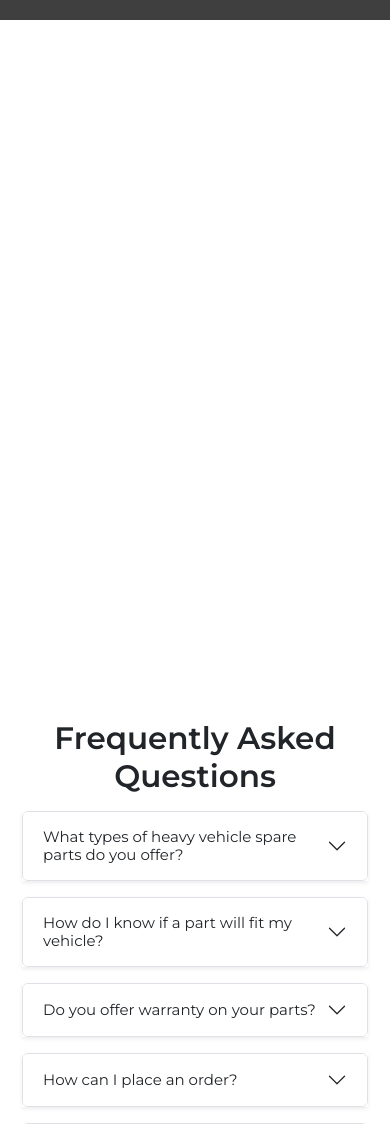
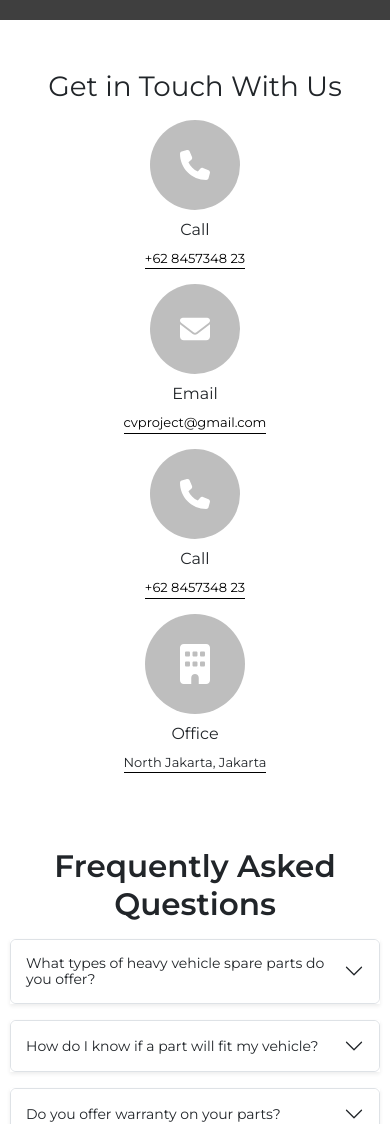
Before and after one commit to oktaf99/cv-website-project, a React (Vite) app: page /contact in a window 390 px wide. Shown: the part 444-1568 px from the top of the page. Built offline with nearby package versions, Linux system fonts and the light colour scheme; grey boxes are pictures that could not be loaded.

Commit message:
update 22 March 2024

```diff
--- a/index.html
+++ b/index.html
@@ -3,6 +3,12 @@
   <head>
     <meta charset="UTF-8" />
     <meta name="viewport" content="width=device-width, initial-scale=1.0" />
+    <link
+      rel="stylesheet"
+      href="https://cdn.jsdelivr.net/npm/bootstrap@5.3.2/dist/css/bootstrap.min.css"
+      integrity="sha384-T3c6CoIi6uLrA9TneNEoa7RxnatzjcDSCmG1MXxSR1GAsXEV/Dwwykc2MPK8M2HN"
+      crossorigin="anonymous"
+    />
     <!-- Google Font -->
     <link rel="preconnect" href="https://fonts.googleapis.com" />
     <link rel="preconnect" href="https://fonts.gstatic.com" crossorigin />
--- a/src/components/Faq.jsx
+++ b/src/components/Faq.jsx
@@ -7,23 +7,21 @@ import "../styles/component.css";
 const Faq = () => {
   return (
     <div className="faq">
-      <Container className="d-flex flex-column align-items-center gap-2 gap-lg-4">
+      <Container className="d-flex flex-column align-items-center gap-3 gap-lg-4">
         <Row>
-          <Col className="text-center faq-title">
-            <h1 className="display-5">Frequently Asked Questions</h1>
+          <Col className="text-center faq-title position-relative">
+            <h1 className="display-5 m-0">Frequently Asked Questions</h1>
           </Col>
         </Row>
         <Row className="faq-content row-cols-lg-2 row-cols-1 row-gap-3">
           {faq.map((data) => {
             return (
-              <Col key={data.id}>
-                <Accordion className="shadow-sm">
-                  <Accordion.Item eventKey={data.eventKey}>
-                    <Accordion.Header>{data.title}</Accordion.Header>
-                    <Accordion.Body>{data.desc}</Accordion.Body>
-                  </Accordion.Item>
-                </Accordion>
-              </Col>
+              <Accordion key={data.id} className="shadow-sm p-0">
+                <Accordion.Item eventKey={data.eventKey}>
+                  <Accordion.Header>{data.title}</Accordion.Header>
+                  <Accordion.Body>{data.desc}</Accordion.Body>
+                </Accordion.Item>
+              </Accordion>
             );
           })}
         </Row>
--- a/src/components/ModalProduct.jsx
+++ b/src/components/ModalProduct.jsx
@@ -1,6 +1,5 @@
 import React from "react";
-
-import { Row, Col } from "react-bootstrap";
+import Carousel from "react-bootstrap/Carousel";
 
 import { spareParts } from "../assets/data/index";
 import { FontAwesomeIcon } from "@fortawesome/react-fontawesome";
@@ -16,10 +15,10 @@ const ModalProduct = ({ activeID, setShowModal }) => {
   const buttonHandler = (url) => {
     window.open(url, "_blank");
   };
-  //
+  //onClick={(e) => setShowModal(false)}
   return (
-    <div className="overlay" onClick={(e) => setShowModal(false)}>
-      <div className="modal-product">
+    <div className="overlay">
+      {/* <div className="modal-product">
         <div className="modal-image w-100 d-flex justify-content-center align-items-center">
           <img src={product.image} alt="" className="main-img" />
         </div>
@@ -40,8 +39,34 @@ const ModalProduct = ({ activeID, setShowModal }) => {
         <button className="closeBtn" onClick={() => setShowModal(false)}>
           <FontAwesomeIcon icon={faXmark} />
         </button>
+      </div> */}
+
+      <div className="modal-product">
+        <Carousel className="modal-image w-100 text-center">
+          <Carousel.Item>
+            <img src={product.image} alt="" className="main-img" />
+          </Carousel.Item>
+          <Carousel.Item>
+            <img src={product.image2} alt="" className="main-img" />
+          </Carousel.Item>
+        </Carousel>
+
+        <div className="modal-body w-100 py-2 py-lg-4 py-md-4 py-sm-0">
+          <h3>{product.name}</h3>
+          <p>{product.category}</p>
+          <div className="btn-modal">
+            <button
+              onClick={() => buttonHandler("https://wa.me/+6285811482792/")}
+            >
+              Interesting ? <FontAwesomeIcon icon={faPhone} />
+            </button>
+          </div>
+        </div>
+
+        <button className="closeBtn" onClick={() => setShowModal(false)}>
+          <FontAwesomeIcon icon={faXmark} />
+        </button>
       </div>
-
     </div>
   );
 };
--- a/src/pages/ContactPage.jsx
+++ b/src/pages/ContactPage.jsx
@@ -1,22 +1,22 @@
 import React from "react";
-import { Container } from "react-bootstrap";
+import { Col, Container } from "react-bootstrap";
 
 import Helmet from "../components/Helmet";
-import Faq from "../components/Faq"
+import Faq from "../components/Faq";
 import BgCommonSection from "../assets/img/1.jpg";
 
 import { FontAwesomeIcon } from "@fortawesome/react-fontawesome";
 import { faPhone } from "@fortawesome/free-solid-svg-icons";
 import { faEnvelope } from "@fortawesome/free-solid-svg-icons";
-import { faMapPin } from "@fortawesome/free-solid-svg-icons";
+import { faBuilding } from "@fortawesome/free-solid-svg-icons";
 
 import "../styles/contactpage.css";
 
 const ContactPage = () => {
   return (
     <Helmet title="Contact">
-       {/* Common Section */}
-       <section
+      {/* Common Section */}
+      <section
         className="commonSection text-center"
         style={{
           backgroundImage: `url(${BgCommonSection})`,
@@ -31,10 +31,34 @@ const ContactPage = () => {
         </div>
       </section>
 
-       {/* Contact Section */}
+      {/* Contact Section */}
       <section id="contactPage">
-        <Container>
-
+        <Container className="d-flex flex-column justify-content-center align-item-center gap-3 gap-lg-5 p-0">
+          <div className="contact-title text-center">
+            <h1 className="display-6 m-0">Get in Touch With Us</h1>
+          </div>
+          <div className="app-wrapper">
+            <div className="contact-icon">
+              <FontAwesomeIcon icon={faPhone} />
+              <h5>Call</h5>
+              <a href="">+62 8457348 23</a>
+            </div>
+            <div className="contact-icon">
+              <FontAwesomeIcon icon={faEnvelope} />
+              <h5>Email</h5>
+              <a href="">cvproject@gmail.com</a>
+            </div>
+            <div className="contact-icon">
+              <FontAwesomeIcon icon={faPhone} />
+              <h5>Call</h5>
+              <a href="">+62 8457348 23</a>
+            </div>
+            <div className="contact-icon">
+              <FontAwesomeIcon icon={faBuilding} />
+              <h5>Office</h5>
+              <p>North Jakarta, Jakarta</p>
+            </div>
+          </div>
         </Container>
       </section>
 
--- a/src/styles/component.css
+++ b/src/styles/component.css
@@ -80,23 +80,27 @@
 }
 
 .modal-product {
-  display: grid;
-  grid-template-columns: repeat(auto-fit, minmax(300px, 1fr));
-  max-width: 850px;
+  /* display: grid;
+  grid-template-columns: repeat(auto-fit, minmax(300px, 1fr)); */
+  display: flex;
+  flex-direction: column;
+  justify-content: center;
+  align-items: center;
   margin-top: 0;
+  max-width: 600px;
   width: 100%;
-  height: 450px;
+  height: 550px;
   background: #fff;
   border-radius: 20px;
-  padding: 20px;
+  padding: 10px;
   animation-name: slideIn;
   animation-duration: 0.4s;
   overflow: hidden;
-  position: relative;
-  /* position: absolute;
+  /* position: relative; */
+  position: absolute;
   top: 50%;
   left: 50%;
-  transform: translate(-50%, -50%); */
+  transform: translate(-50%, -50%);
 }
 
 @keyframes slideIn {
@@ -110,11 +114,16 @@
   }
 }
 
-/* .modal-product .modal-image {
+.carousel .carousel-control-next span {
+  color: #000;
+}
+
+.modal-image {
   display: flex;
   justify-content: center;
   align-items: center;
-} */
+  height: 70%;
+}
 
 .modal-product .main-img {
   max-width: 400px;
@@ -124,17 +133,23 @@
   object-fit: contain;
 }
 
+
+
 .modal-body {
   display: flex;
   flex-direction: column;
-  gap: 10px;
+  align-items: center;
+  gap: 5px;
+  height: 20%;
   position: relative;
+  background: bisque;
 }
 
 .modal-body .img-detail {
   max-width: 380px;
   width: 100%;
-  object-fit: contain;
+  height: 100%;
+  object-fit: cover;
 }
 
 .modal-body h3 {
@@ -145,11 +160,9 @@
 }
 
 .modal-body p {
-  text-align: start;
   font-size: 1rem;
-  line-height: 30px;
   font-weight: 500;
-  color: #000;
+  color: gray;
   margin: 0;
 }
 
@@ -159,9 +172,7 @@
 }
 
 .modal-body .btn-modal {
-  position: absolute;
-  bottom: 5%;
-  right: 5%;
+  margin-top: 20px;
 }
 
 .modal-body button {
@@ -178,8 +189,9 @@
 
 .closeBtn {
   position: absolute;
-  top: 3%;
-  right: 6%;
+  top: 2%;
+  right: 8%;
+  z-index: 5;
 }
 .closeBtn svg {
   display: flex;
@@ -430,8 +442,7 @@
   }
 
   /* FAQ */
-  .faq {
-  }
+
   .accordion .accordion-button {
     font-size: 15px;
   }
@@ -522,11 +533,17 @@
   /* FAQ */
   .faq {
     padding: 25px 10px;
-  }s
+  }
 
   .accordion .accordion-button {
     font-size: 14px;
+    padding: 15px;
   }
+
+  .accordion .accordion-body {
+    padding: 12px;
+  }
+
   /* Footer */
   #footer {
     padding: 30px 10px;
@@ -615,7 +632,7 @@
   .accordion .accordion-body {
     font-size: 12px;
     line-height: 20px;
-    padding: 12px 15px;
+    padding: 12px 10px;
   }
 
   /* Subscribe */
--- a/src/styles/contactpage.css
+++ b/src/styles/contactpage.css
@@ -1,4 +1,3 @@
-
 .commonSection {
   min-height: 55vh;
   position: relative;
@@ -21,3 +20,107 @@
   min-height: 80vh;
   padding: 50px 0;
 }
+
+.contact-title h1 {
+  font-weight: 400;
+}
+
+.app-wrapper {
+  /* display: grid;
+  grid-template-columns: repeat(auto-fit, minmax(200px, 1fr));
+  place-items: center;
+  gap: 20px; */
+  display: flex;
+  flex-wrap: wrap;
+  justify-content: center;
+  align-items: center;
+  gap: 30px;
+}
+
+.contact-icon {
+  display: flex;
+  flex-direction: column;
+  justify-content: center;
+  align-items: center;
+  text-align: center;
+  gap: 10px;
+  width: 200px;
+}
+
+.contact-icon svg {
+  font-size: 40px;
+  padding: 40px;
+  border-radius: 50%;
+  background: #bebebe;
+  color: #fff;
+}
+
+.contact-icon h5 {
+  font-size: 1.3rem;
+  font-weight: 400;
+  margin: 0;
+}
+
+.contact-icon p {
+  margin: 0;
+  border-bottom: 1px solid #000;
+}
+
+.contact-icon a {
+  margin: 0;
+  text-decoration: none;
+  color: #000;
+  font-size: 14px;
+  border-bottom: 1px solid #000;
+}
+
+.contact-icon:last-child svg {
+  height: 40px;
+  padding: 40px 45px;
+}
+
+@media screen and (max-width: 992px) {
+}
+
+@media screen and (max-width: 768px) {
+}
+
+@media screen and (max-width: 576px) {
+  .app-wrapper {
+    gap: 15px;
+  }
+
+  .contact-icon svg {
+    font-size: 30px;
+    padding: 30px;
+  }
+
+  .contact-icon:last-child svg {
+    height: 40px;
+    padding: 30px 35px;
+    object-fit: cover;
+  }
+
+  .contact-icon h5 {
+    font-size: 1rem;
+  }
+
+  .contact-icon a {
+    font-size: 13px;
+  }
+
+  .contact-icon p {
+    font-size: 13px;
+  }
+}
+
+@media screen and (max-width: 375px) {
+  #contactPage {
+    padding: 30px 10px;
+  }
+
+  .contact-title h1 {
+    font-size: 1.6rem;
+    font-weight: 400;
+  }
+}
```
